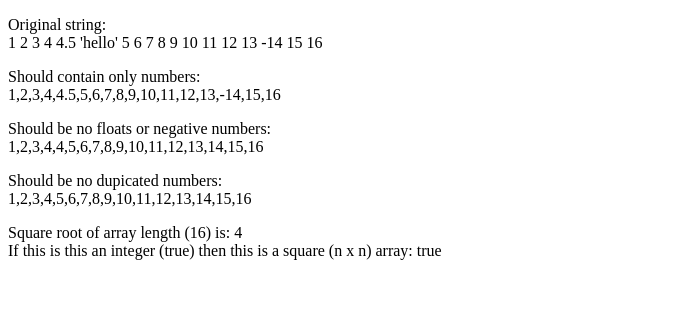
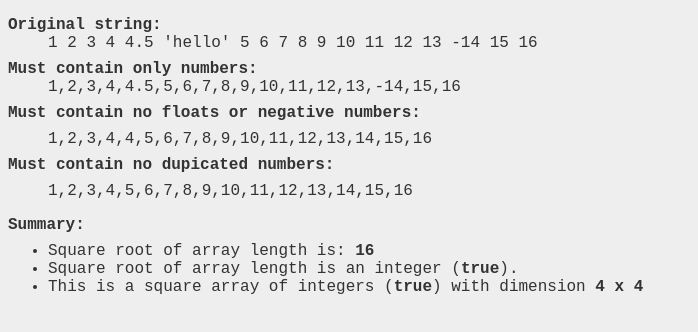
Before and after one commit to DaveEveritt/magic-square, a plain HTML site: page index.html in a window 1280 px wide. Shown: the whole page, without its empty margins (0-698 px from the left). Drawn offline with Linux system fonts and the light colour scheme.

Commit message:
improve HTML readout

```diff
--- a/index.html
+++ b/index.html
@@ -2,7 +2,26 @@
 <html lang="en">
 <head>
   <meta charset="UTF-8">
-  <title>Magic square</title>
+  <meta name="viewport" content="width=device-width, initial-scale=1.0">
+  <title>Magic square checker</title>
+  <style>
+    body {
+      font-family: "Courier New", 'Courier New', Courier, monospace;
+      color: #333;
+      background: #eee;
+    }
+    dt {
+      font-weight: bold;
+      margin-top: .5em;
+    }
+    dt:first-child {
+      margin-top: 0;
+    }
+    dd ul {
+      margin: 0;
+      padding: 0;
+    }
+  </style>
 </head>
 <body>
   <div id="outputs"></div>
--- a/js/square-test.js
+++ b/js/square-test.js
@@ -3,15 +3,18 @@
 
 /* Removes non-integers and checks for an n x n matrix */
 
+  // let dataString = "1 2 3 4 4.5 'hello' 6 7 8 9 11 12 13 -14 15 16";
   let dataString = "1 2 3 4 4.5 'hello' 5 6 7 8 9 10 11 12 13 -14 15 16";
-  let outputToPrint = `<p>Original string:<br>${dataString}</p>`
+  // let dataString = "18 23 25 31 4 10 17 24 32 26 9 3 8 1 21 15 36 30 7 2 22 16 35 29 34 28 5 11 13 20 27 33 6 12 14 19";
+  let outputToPrint = `<dl><dt>Original string:</dt><dd>${dataString}</dd>`
 
-  // Splits space-separated string into an array of numbers:
+  // Makes array of numbers from space-separated string:
   let dataArray = dataString.split(' ').map(Number);
 
   // Removes non-numbers:
   dataArray = [...new Set(dataArray.filter(Boolean))]
-  outputToPrint += `<p>Should contain only numbers:<br>${dataArray.map(num => num +0)}</p>`;
+  outputToPrint += `<dt>Must contain only numbers:</dt><dd>${dataArray.map(num => num +0)}</dd>`;
+
 
 /* 1. remove floats and negative numbers */
   // removes floats:
@@ -20,13 +23,13 @@
 
   // removes negative numbers:
   dataArray = dataArray.map(Math.abs);
-  outputToPrint += `<p>Should be no floats or negative numbers:<br>${dataArray}</p>`;
-  // TODO: retain negatives for balanced squares e.g. 1, -1, 2, -2 etc.?
+  outputToPrint += `<dt>Must contain no floats or negative numbers:<dt><dd>${dataArray}</dd>`;
+  // TODO: option to retain negatives for balanced squares e.g. 1, -1, 2, -2 etc.
 
 
-/* 2. remove duplicates and get length */
+/* 2. removes duplicates and gets length */
   let dataArrayUndup = [...new Set(dataArray)];
-  outputToPrint += `<p>Should be no dupicated numbers:<br>${dataArrayUndup}</p>`;
+  outputToPrint += `<dt>Must contain no dupicated numbers:<dt><dd>${dataArrayUndup}</dd></dl>`;
 
 
 /* 3. check for an n x n (square) array */
@@ -34,7 +37,7 @@
   let order = Math.sqrt(dataArrayUndup.length);
   let isInteger = (dataArrayUndup.length % order == 0);
   // return true or false here
-  outputToPrint += `<p>Square root of array length (${dataArrayUndup.length}) is: ${order}<br>If this is this an integer (${isInteger}) then this is a square (n x n) array: ${isInteger}</p>`;
+  outputToPrint += `<dt>Summary:<dt><dd><ul><li>Square root of array length is: <strong>${dataArrayUndup.length}</strong></li><li>Square root of array length is an integer (<strong>${isInteger}</strong>).</li><li>This is a square array of integers (<strong>${isInteger}</strong>) with dimension <strong>${order} x ${order}</strong></li><ul></dd></dl>`;
 
 
   printOutput(outputToPrint);
```
Also changed, not shown: 2 other files.
